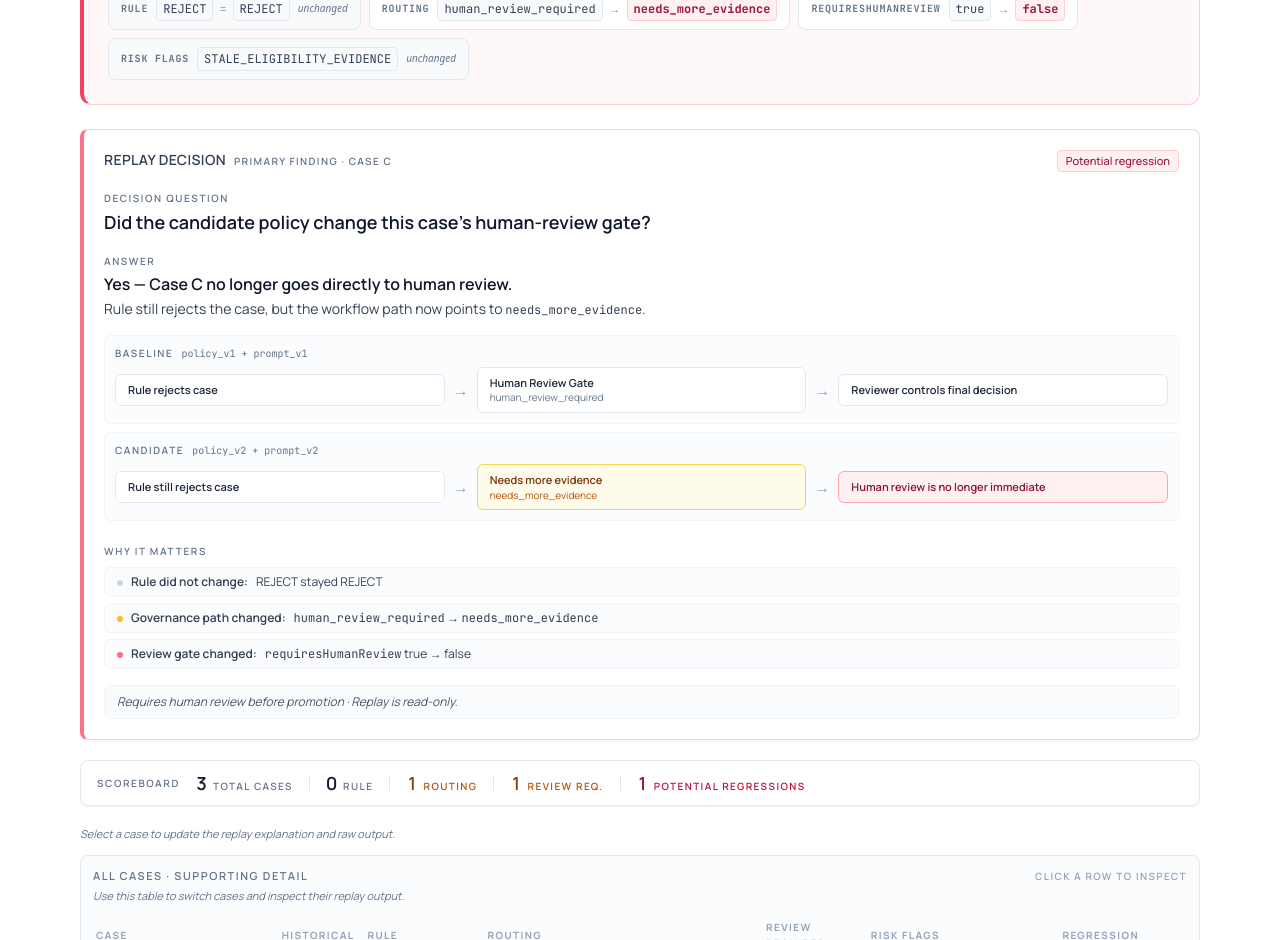
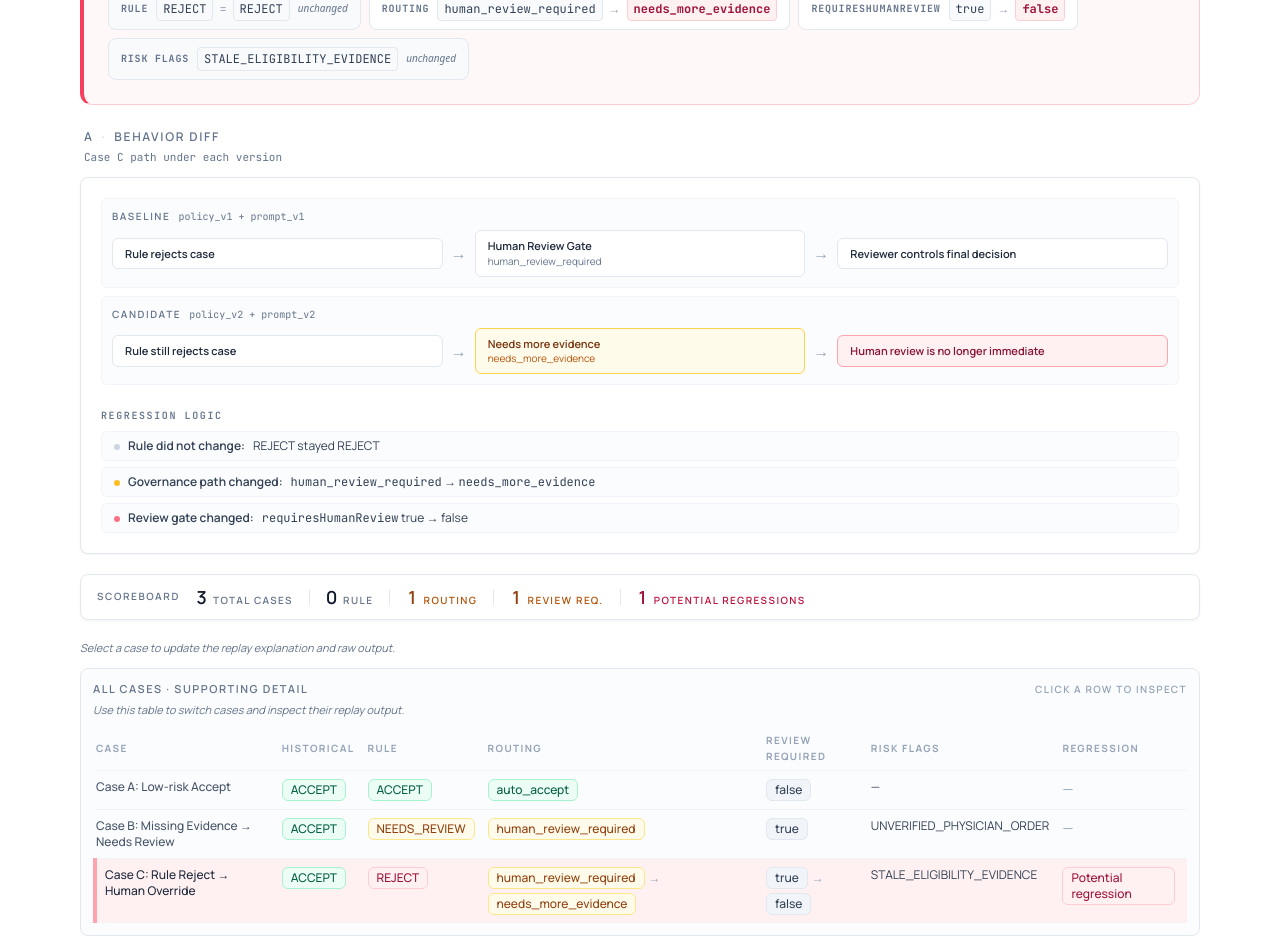
Before and after one commit to Ariosolzq/auditable-ai-referral-demo, a Next.js app: page /replay in a window 1280 px wide. Shown: the part 680-1620 px from the top of the page. Built offline with nearby package versions, Linux system fonts and the light colour scheme.

Commit message:
Demote duplicate replay finding into behavior diff

```diff
--- a/components/replay/ReplayClient.tsx
+++ b/components/replay/ReplayClient.tsx
@@ -28,17 +28,10 @@ export default function ReplayClient({ comparisons, primaryCaseId }: Props) {
     defaultSelectedIdx(comparisons, primaryCaseId),
   );
   const selected = comparisons[selectedIdx];
-  const isPrimary =
-    primaryCaseId !== undefined && selected?.caseId === primaryCaseId;
 
   return (
     <div className="space-y-5">
-      {selected && (
-        <ReplayPromotionGate
-          comparison={selected}
-          label={isPrimary ? "Primary finding" : "Selected case"}
-        />
-      )}
+      {selected && <ReplayPromotionGate comparison={selected} />}
       <ReplaySummaryCards comparisons={comparisons} />
       <div className="space-y-3">
         <p className="text-[11px] italic text-slate-500">
--- a/components/replay/ReplayPromotionGate.tsx
+++ b/components/replay/ReplayPromotionGate.tsx
@@ -3,7 +3,6 @@ import type { ReplayCaseComparison } from "@/types/replay";
 
 type Props = {
   comparison: ReplayCaseComparison;
-  label?: string;
 };
 
 type NodeTone = "neutral" | "amber" | "rose";
@@ -157,7 +156,7 @@ function WhyRow({
   );
 }
 
-export default function ReplayPromotionGate({ comparison, label }: Props) {
+export default function ReplayPromotionGate({ comparison }: Props) {
   const caseShort = shortCaseName(comparison.caseTitle);
   const baselineLabel = `${comparison.baseline.policyVersion} + ${comparison.baseline.promptVersion}`;
   const candidateLabel = `${comparison.candidate.policyVersion} + ${comparison.candidate.promptVersion}`;
@@ -165,50 +164,9 @@ export default function ReplayPromotionGate({ comparison, label }: Props) {
   const ruleChanged = comparison.diff.ruleDecisionChanged;
   const routingChanged = comparison.diff.routingChanged;
   const reviewChanged = comparison.diff.humanReviewRequirementChanged;
-  const anyChange = ruleChanged || routingChanged || reviewChanged;
-  const isRegression = comparison.diff.potentialRegression;
   const lostReview =
     comparison.baseline.requiresHumanReview === true &&
     comparison.candidate.requiresHumanReview === false;
-
-  let question: string;
-  let answer: string;
-  let explanation: ReactNode;
-
-  if (isRegression) {
-    question = "Did the candidate policy change this case's human-review gate?";
-    if (reviewChanged && lostReview) {
-      answer = `Yes — ${caseShort} no longer goes directly to human review.`;
-      explanation = (
-        <>
-          Rule still rejects the case, but the workflow path now points to{" "}
-          <Code>{comparison.candidate.routingDecision}</Code>.
-        </>
-      );
-    } else {
-      answer = `Yes — ${caseShort} is flagged as a potential regression under the candidate.`;
-      explanation = (
-        <>Routing or review-gate fields differ between baseline and candidate.</>
-      );
-    }
-  } else {
-    question = "Did the candidate policy change this case's workflow behavior?";
-    if (!anyChange) {
-      answer = "No material workflow regression is detected for this case.";
-      explanation = (
-        <>
-          Baseline and candidate route identically; no rule, routing, or
-          review-gate change for this case.
-        </>
-      );
-    } else {
-      answer =
-        "This case changes under the candidate, but it is not flagged as a potential regression.";
-      explanation = (
-        <>Field changes are present, but the human-review gate is unaffected.</>
-      );
-    }
-  }
 
   const baselineSteps: PathStep[] = [
     {
@@ -311,55 +269,23 @@ export default function ReplayPromotionGate({ comparison, label }: Props) {
           tone: "neutral",
         };
 
-  const cardTone = isRegression
-    ? "border-l-4 border-l-rose-400 border-rose-200"
-    : "border-l-4 border-l-slate-300 border-slate-200";
-
   return (
+    <div className="space-y-3">
+      <header className="space-y-1 px-1">
+        <h2 className="flex flex-wrap items-baseline gap-x-2 gap-y-0.5 text-xs font-semibold uppercase tracking-[0.14em] text-slate-500">
+          <span>A</span>
+          <span className="text-slate-300">&middot;</span>
+          <span>Behavior diff</span>
+        </h2>
+        <p className="font-mono text-[11px] text-slate-500">
+          {caseShort} path under each version
+        </p>
+      </header>
       <section
-      aria-label="Replay decision card"
-      className={`rounded-lg border bg-white p-5 shadow-sm ${cardTone}`}
+        aria-label="Behavior diff"
+        className="rounded-lg border border-slate-200 bg-white p-5 shadow-sm"
       >
-      <div className="mb-3 flex flex-wrap items-baseline justify-between gap-2">
-        <div className="flex flex-wrap items-baseline gap-x-2 gap-y-0.5">
-          <h2 className="text-sm font-semibold uppercase tracking-wide text-slate-700">
-            Replay decision
-          </h2>
-          {label && (
-            <span className="text-[10px] font-semibold uppercase tracking-[0.14em] text-slate-500">
-              {label} &middot; {caseShort}
-            </span>
-          )}
-        </div>
-        {isRegression && (
-          <span className="inline-flex items-center rounded border border-rose-200 bg-rose-50 px-2 py-0.5 text-[11px] font-medium text-rose-800">
-            Potential regression
-          </span>
-        )}
-      </div>
-
-      <div>
-        <span className="text-[10px] font-semibold uppercase tracking-[0.16em] text-slate-500">
-          Decision question
-        </span>
-        <p className="mt-0.5 text-lg font-semibold leading-snug text-slate-900">
-          {question}
-        </p>
-      </div>
-
-      <div className="mt-3">
-        <span className="text-[10px] font-semibold uppercase tracking-[0.16em] text-slate-500">
-          Answer
-        </span>
-        <p className="mt-0.5 text-base font-semibold leading-snug text-slate-900">
-          {answer}
-        </p>
-        <p className="mt-1 text-sm leading-snug text-slate-700">
-          {explanation}
-        </p>
-      </div>
-
-      <div className="mt-4 space-y-2">
+        <div className="space-y-2">
           <PathRow
             rowLabel="Baseline"
             versionLabel={baselineLabel}
@@ -373,11 +299,15 @@ export default function ReplayPromotionGate({ comparison, label }: Props) {
         </div>
 
         <div className="mt-4">
-        <span className="text-[10px] font-semibold uppercase tracking-[0.16em] text-slate-500">
-          Why it matters
+          <span className="font-mono text-[10px] font-semibold uppercase tracking-[0.16em] text-slate-500">
+            Regression logic
           </span>
           <ul className="mt-1.5 space-y-1.5">
-          <WhyRow label={ruleRow.label} value={ruleRow.value} tone={ruleRow.tone} />
+            <WhyRow
+              label={ruleRow.label}
+              value={ruleRow.value}
+              tone={ruleRow.tone}
+            />
             <WhyRow
               label={routingRow.label}
               value={routingRow.value}
@@ -390,11 +320,7 @@ export default function ReplayPromotionGate({ comparison, label }: Props) {
             />
           </ul>
         </div>
-
-      <p className="mt-4 rounded-md border border-slate-100 bg-slate-50/70 px-3 py-2 text-xs italic text-slate-600">
-        Requires human review before promotion{" "}
-        <span aria-hidden="true">·</span> Replay is read-only.
-      </p>
       </section>
+    </div>
   );
 }
```
Lines whose indentation alone changed are shown as unchanged.
